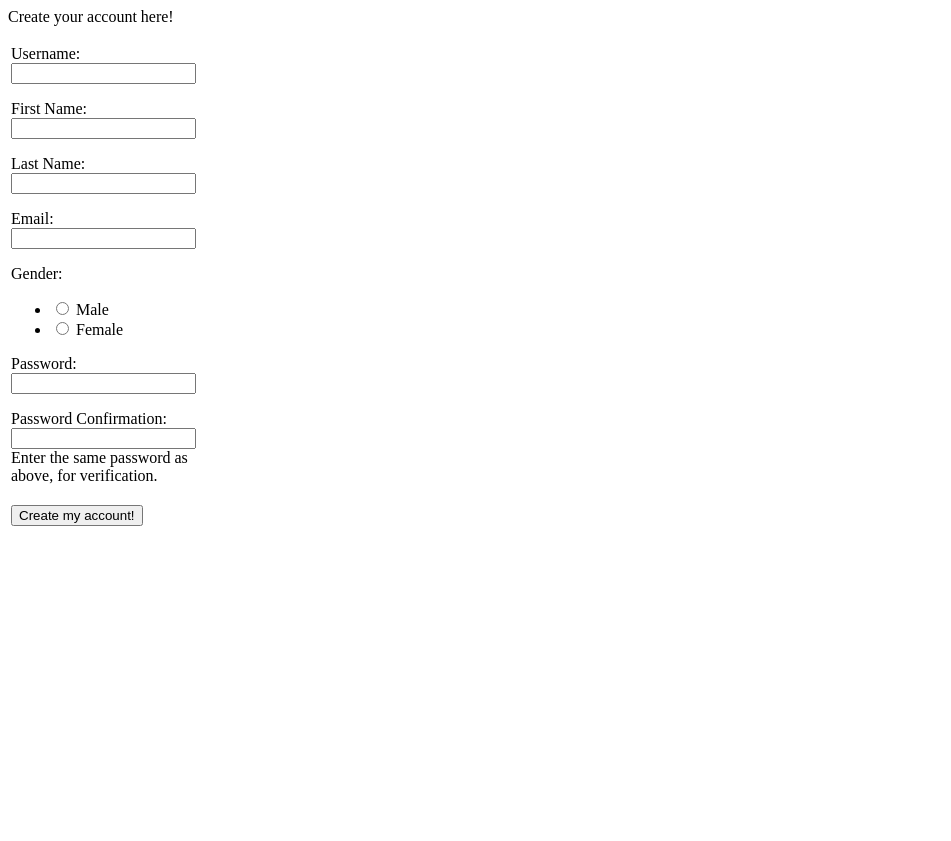
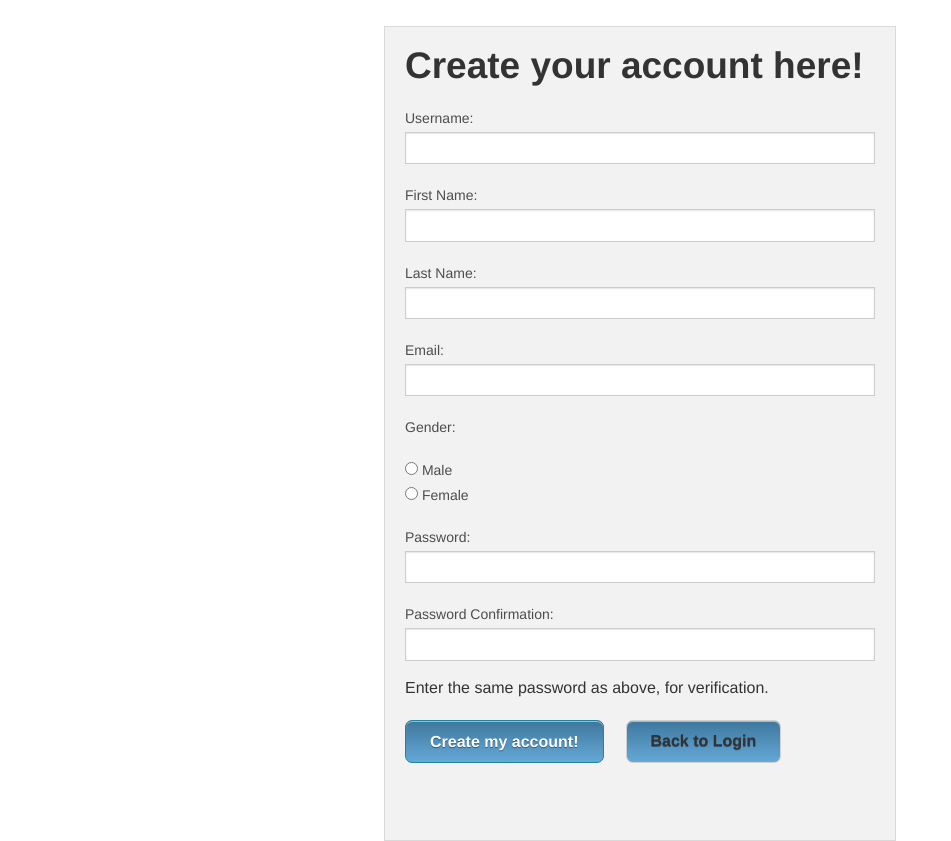
Before and after one commit to elkun89/clozoomer, a Django app: page /accounts/register in a window 1280 px wide. Shown: the whole page, without its empty margins (0-951 px from the left). Before the commit the page ends 526 px from the top, so only its background shows below. Run offline with Django 3.2, Linux system fonts and the light colour scheme; parts of the project's set-up code (start-up, migrations or seed data) failed here and were passed over; some libraries are stand-ins or nearby versions.

Commit message:
refined register

```diff
--- a/static/css/theme.css
+++ b/static/css/theme.css
@@ -114,6 +114,13 @@ border-radius: 10px; /* future proofing */
    margin-bottom: 40%;
 }
 
+#signup_panel{
+   margin-left: 30%;
+   margin-right: 30%;
+   margin-top: 2%;
+   margin-bottom: 40%;
+}
+
 
 #thumbnails{
 width:100%;
--- a/templates/signUp.html
+++ b/templates/signUp.html
@@ -3,36 +3,35 @@
 	<head>
 {% load staticfiles %}
 		<title> Clozoom - Sign Up</title>
-		<link rel="stylesheet" href="{% static "css/reset.css" %}" type="text/css" media="screen"/>
-		<link rel="stylesheet" href="{% static "css/additional.css" %}" type="text/css" media="screen"/>
+		<link rel="stylesheet" href="{% static "css/normalize.css" %}"/>
+	  <link rel="stylesheet" href="{% static "css/theme.css" %}" type="text/css" media="screen"/>
+	  <link rel="stylesheet" href="{% static "css/foundation.css" %}" />
+
+	  <script src="{% static "js/jquery.js" %}"></script>
+	  <script src="{% static "js/highlight.js" %}"></script>
+	  <script src="{% static "js/vendor/custom.modernizr.js" %}"></script>
 	</head>
 
 	<body>
-		<section class="header">
-		</section>
-		</div>
-		<div class="formWrapper">
+		<div id = "signup_panel" class="large-8 large-centered columns">
+			<div class = "panel">
+				<h2>Create your account here!</h2>
 
-		<div class="advancedSearchLabel">Create your account here!</div>
-
-		{% block content %}
 				<form action="/accounts/register" method="post">{% csrf_token %}
 					<table>
 						<tr>
-					<td width="200" height="50" class="advancedSearch">
 							<label class="formLabel"></label>
 							<p class="formTextField" id="tags">{{ form.as_p }}</p> <!-- This is the username that a user is creating. -->
-					</td>
 						</tr>
-				<tr>
-					<td  class="advancedSearch">
-						<input type="submit" value="Create my account!"/>
-					</td>
-				</tr>
+						<ul class="inline-list">
+				  		<li><input class = "button" type="submit" value="Create my account!"/></li>
+					    <li><a class = "secondary button" href="/accounts/login">Back to Login</font></a></li>
+					  </ul>
+
 					</table>
 				</div>
 				</form>
-
-		{% endblock %}
+			</div>
+		</div>
 	</body>
 </html>
```
Lines whose indentation alone changed are shown as unchanged.
